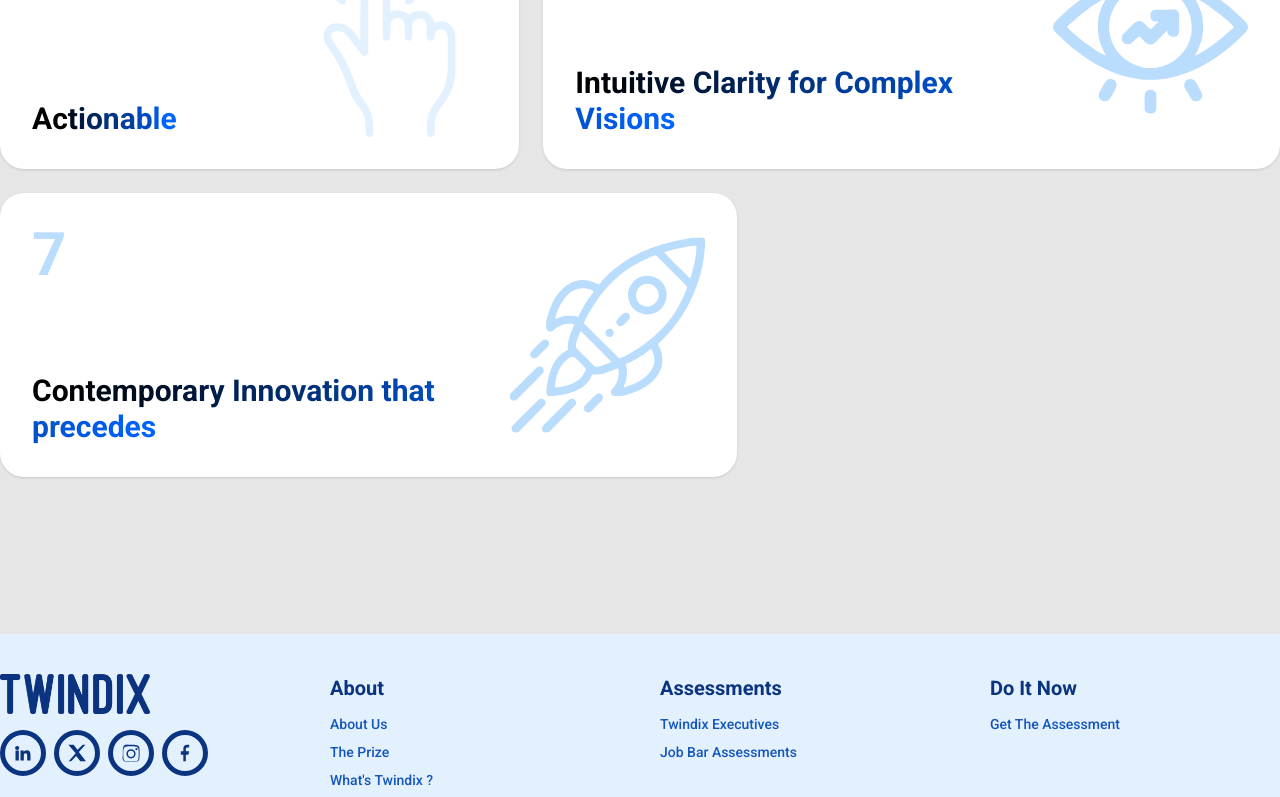
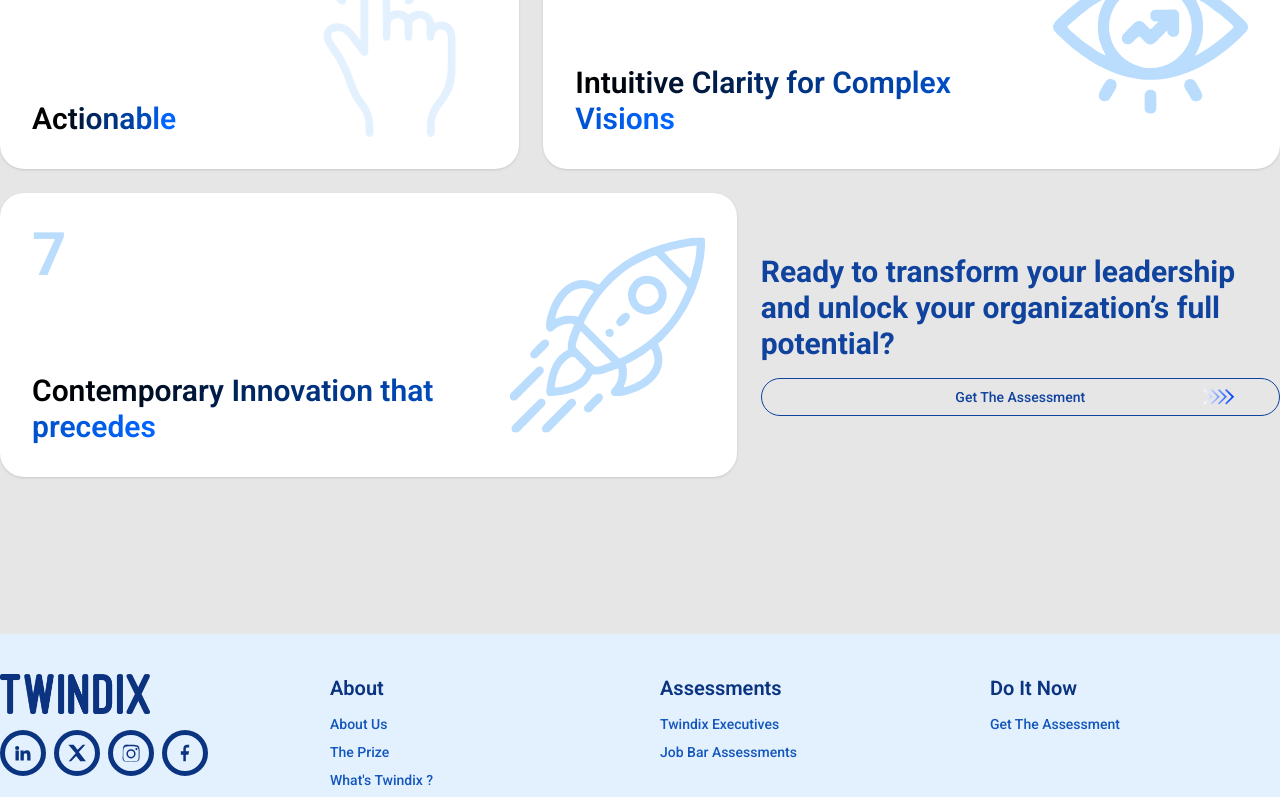
Before and after one commit to Twindix/twindix-webiste, a Next.js app: page / in a window 1280 px wide. Shown: the part 2000-2797 px from the top of the page. Built offline with nearby package versions, Linux system fonts and the light colour scheme.

Commit message:
chore: Add new col-span in the why-twindix-assessments section

```diff
--- a/app/layout.tsx
+++ b/app/layout.tsx
@@ -11,7 +11,7 @@ const robotoFont = Roboto({
     display: "swap",
     subsets: ["latin"],
     variable: "--font-roboto",
-    weight: ["400", "500", "700"],
+    weight: ["400", "500", "600", "700"],
 });
 
 export const metadata: Metadata = {
--- a/atoms/button.tsx
+++ b/atoms/button.tsx
@@ -1,5 +1,7 @@
+import Image from "next/image";
 import { ReactNode } from "react";
 
+import multipleArrows from "@/app/assets/icons/multiple_arrows.svg";
 import { generateValidClassNameHandler } from "@/lib/utils";
 
 export const Button = ({
@@ -8,7 +10,9 @@ export const Button = ({
     className,
     onClick,
     variant,
+    withArrowsIcon,
 } : {
+    withArrowsIcon?: boolean,
     ariaLabel?: string,
     className?: string,
     onClick?: () => void,
@@ -18,13 +22,20 @@ export const Button = ({
     <button
         aria-label={ariaLabel || ""}
         className={generateValidClassNameHandler(
-            "rounded-full border px-2 lg:px-4 xl:px-8 py-2 text-xs xl:text-sm font-medium cursor-pointer",
-            variant === "contained" && "border-primary bg-primary text-white",
-            variant === "outlined" && "border-primary text-primary hover:bg-blue-50",
+            "rounded-full border px-2 lg:px-4 xl:px-8 py-2 text-xs xl:text-sm font-medium cursor-pointer relative",
+            variant === "contained" && "border-blue-700 bg-blue-700 text-white",
+            variant === "outlined" && "border-blue-700 text-blue-700 hover:bg-blue-50",
             className,
         )}
         onClick={onClick}
     >
         {children}
+        {withArrowsIcon && (
+            <Image
+                alt="multiple_arrows"
+                className="h-4 absolute right-2 lg:right-4 xl:right-8 top-1/2 -translate-y-1/2"
+                src={multipleArrows}
+            />
+        )}
     </button>
 );
--- a/components/home/why-twindix-assessments.tsx
+++ b/components/home/why-twindix-assessments.tsx
@@ -1,8 +1,10 @@
 import Image from "next/image";
+import Link from "next/link";
+import { Fragment } from "react/jsx-runtime";
 
-import { Card } from "@/atoms";
-import { constantsData, whyTwindixAssessmentsData } from "@/data";
-import { generateGradientTextHandler } from "@/lib/utils";
+import { Button, Card } from "@/atoms";
+import { constantsData, routeUrlsData, whyTwindixAssessmentsData } from "@/data";
+import { generateGradientTextHandler, generateValidClassNameHandler } from "@/lib/utils";
 
 export const WhyTwindixAssessments = () => (
     <section className="pt-[50px] lg:pt-[100px] pb-[41px] lg:pb-[82px]">
@@ -15,17 +17,16 @@ export const WhyTwindixAssessments = () => (
             </span>
             <span className="text-black">{constantsData.titles.assessments}</span>
         </h2>
-        <div className="grid gap-3 lg:gap-6 grid-cols-1 lg:grid-cols-12 items-stretch items-center mt-5 lg:mt-10">
+        <div className="grid gap-3 lg:gap-6 grid-cols-1 lg:grid-cols-12 items-stretch mt-5 lg:mt-10">
             {whyTwindixAssessmentsData.map(({
                 colSpan,
                 img,
                 imgAlt,
+                imgOpacity,
                 title,
             }, index) => (
-                <Card
-                    className={`col-span-1 lg:col-span-${colSpan} flex items-center justify-between`}
-                    key={index} // eslint-disable-line
-                >
+                <Fragment key={index}> {/* eslint-disable-line */}
+                    <Card className={`col-span-1 lg:col-span-${colSpan} flex items-center justify-between`}>
                         <div className="flex flex-col h-full justify-between">
                             <span className="font-bold text-3xl lg:text-6xl text-blue-100">{index + 1}</span>
                             <h6 className="font-semibold text-xl lg:text-3xl">
@@ -37,10 +38,28 @@ export const WhyTwindixAssessments = () => (
                         </div>
                         <Image
                             alt={imgAlt}
-                        className="w-[195px] h-[220px]"
                             src={img}
+                            className={generateValidClassNameHandler(
+                                "w-[195px] h-[220px]",
+                                imgOpacity && `opacity-${imgOpacity}`,
+                            )}
                         />
                     </Card>
+                    {index === 6 && (
+                        <div className="col-span-1 lg:col-span-5 flex flex-col justify-center gap-2 lg:gap-4">
+                            <p className="font-bold text-xl lg:text-3xl text-blue-700">{constantsData.descriptions.readyToTransform}</p>
+                            <Button
+                                ariaLabel={constantsData.urls.getTheAssessment}
+                                variant="outlined"
+                                withArrowsIcon
+                            >
+                                <Link href={routeUrlsData.getTheAssessment}>
+                                    {constantsData.urls.getTheAssessment}
+                                </Link>
+                            </Button>
+                        </div>
+                    )}
+                </Fragment>
             ))}
         </div>
     </section>
--- a/data/constants.ts
+++ b/data/constants.ts
@@ -1,6 +1,7 @@
 export const constantsData = {
     descriptions: {
         metadata: "We evaluate leadership intelligence and unlock smarter decisions. At Twindix, we go beyond assessments. We are your strategic partner in building smarter organizations, aligned teams, and self-aware leaders. Using AI-powered behavioral analytics, we help you see the full picture—how your people think, lead, and perform—and offer a clear roadmap for meaningful development.",
+        readyToTransform: "Ready to transform your leadership and unlock your organization’s full potential?",
         whatMakesTwindixDifferent: "Twindix isn’t just a survey—it’s built on insights from 1,500 studies and 230 business models. It maps your strengths, highlights growth areas, and delivers practical strategies to enhance leadership and empower your team.",
     },
     labels: {
--- a/data/why-twindix-assessments.ts
+++ b/data/why-twindix-assessments.ts
@@ -25,6 +25,7 @@ export const whyTwindixAssessmentsData = [
         colSpan: 7,
         img: diagram,
         imgAlt: "diagram",
+        imgOpacity: 60,
         title: constantsData.titles.realImpactDrivesToGrow,
     },
     {
@@ -43,12 +44,14 @@ export const whyTwindixAssessmentsData = [
         colSpan: 7,
         img: eye,
         imgAlt: "eye",
+        imgOpacity: 50,
         title: constantsData.titles.intuitiveClarityForComplexVisions,
     },
     {
         colSpan: 7,
         img: rocket,
         imgAlt: "rocket",
+        imgOpacity: 60,
         title: constantsData.titles.contemporaryInnovationPrecedes,
     },
 ];
```
Also changed, not shown: app/assets/icons/multiple_arrows.svg (added). Lines whose indentation alone changed are shown as unchanged.
